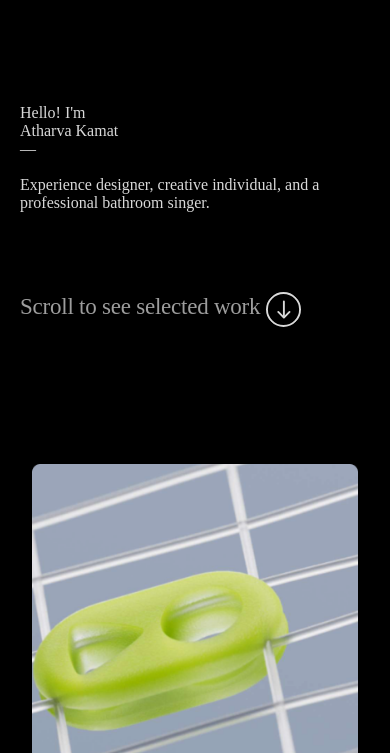
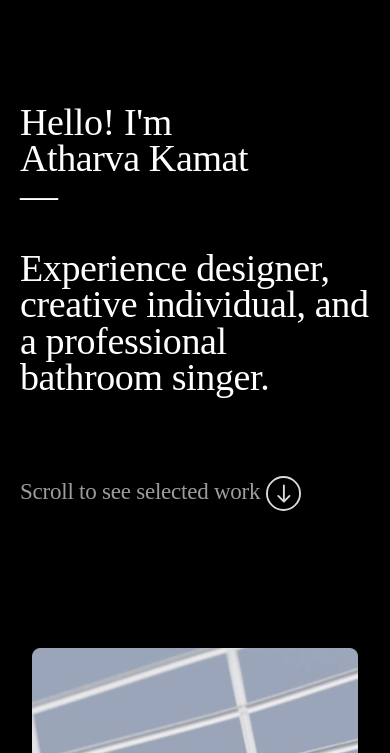
Before and after one commit to doomdybbuk/Portfolio-Atharva-2024, a plain HTML site: page index.html in a window 390 px wide. Shown: the part 91-844 px from the top of the page. Drawn offline with nearby package versions, Linux system fonts and the light colour scheme; a web font is replaced by a local one.

Commit message:
Mobile optimization below 420 completed

```diff
--- a/index.css
+++ b/index.css
@@ -187,6 +187,15 @@ footer a {
         padding:175px 0;
         position:relative;
     }
+    #div2{
+        color: #FFF;
+        font-family: "Apfel Grotezk";
+        font-size: 38px;
+        font-style: normal;
+        font-weight: 400;
+        line-height: 96%; /* 36.48px */
+        letter-spacing: -0.38px;
+    }
 
     #div3 a svg{
         transform:rotate(135deg);
@@ -206,6 +215,7 @@ footer a {
     #card-container{
         padding-top:125px;
     }
+
 }
 
 @media (min-width:421px) and (max-width:767px){
```
